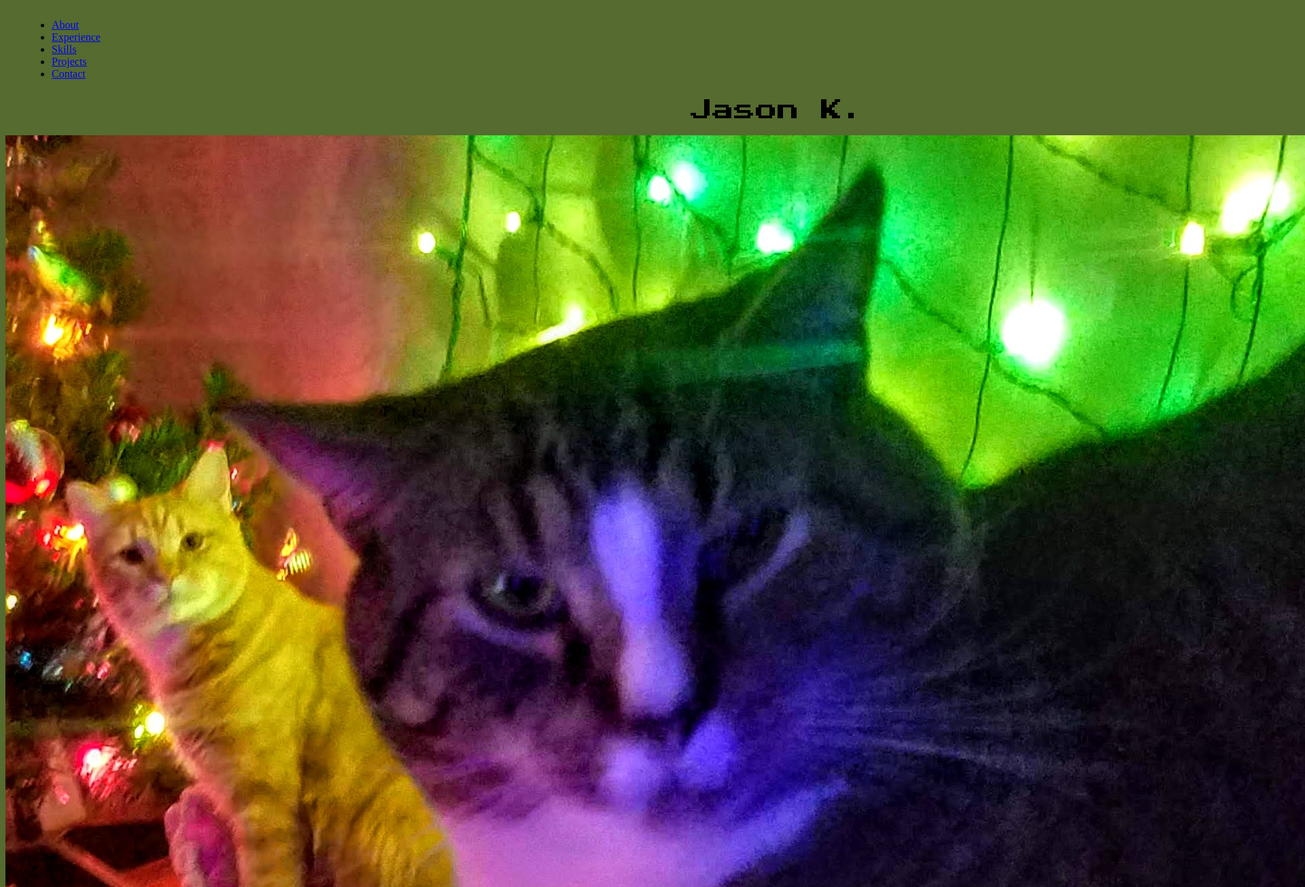
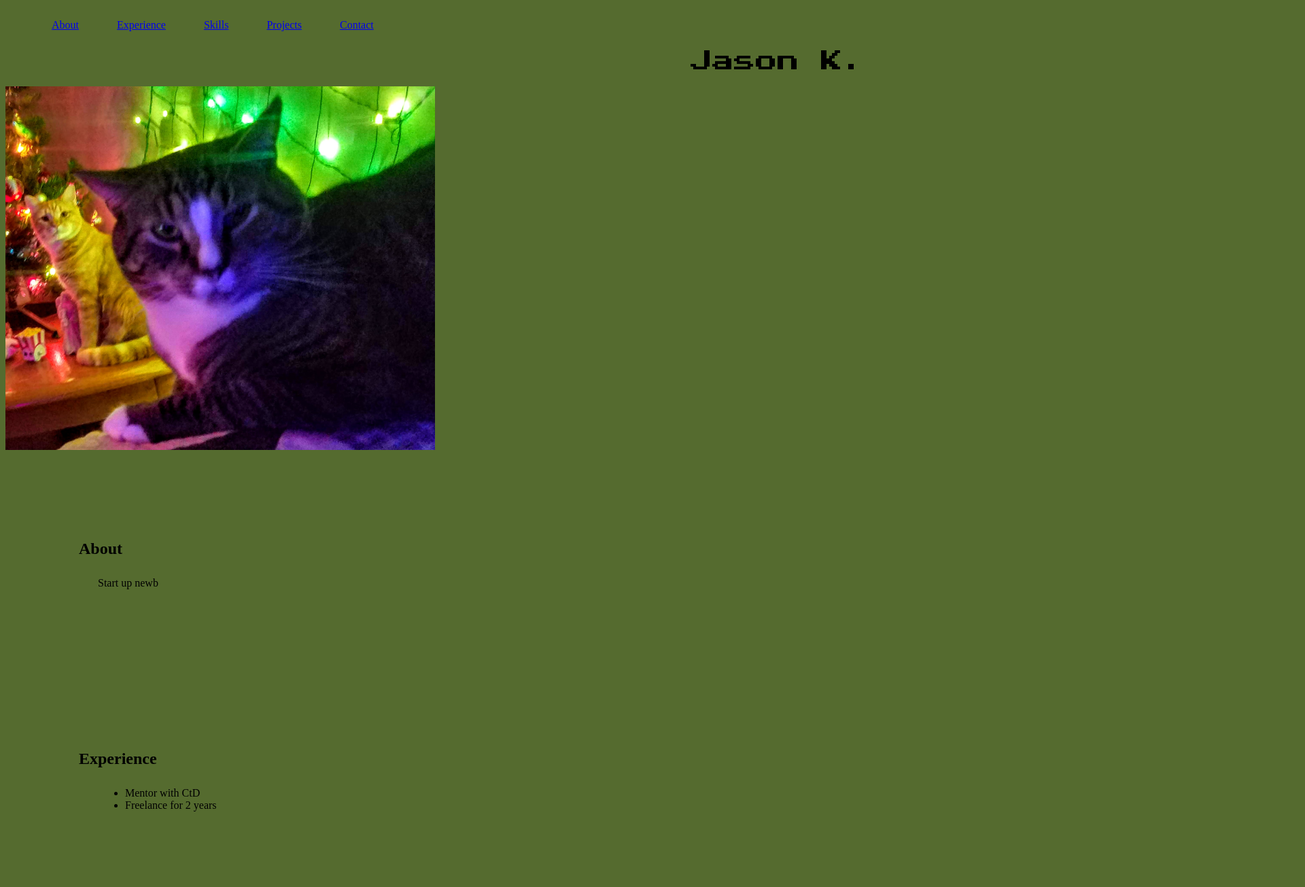
Before and after one commit to Jkuffler/CtD_Intro_Demo, a plain HTML site: page index.html in a window 1280 px wide. Shown: the top 1305 px of the page at 68% size, 1920 px wide, since content can reach past the window. Drawn offline with Linux system fonts and the light colour scheme.

Commit message:
styled image and nav elements

```diff
--- a/css/index.css
+++ b/css/index.css
@@ -9,6 +9,23 @@ h1 {
     text-align: right;
   }
 
+section {
+    margin: 3em;
+    padding: 5em;
+}
 section, p, ul {
     margin: 1.75em;
 }
+
+img {
+    max-width: 50%;
+    max-height: 50%;
+}
+
+#nav {
+    display: flex;
+    flex-direction: row;
+    gap: 3.5em;
+    list-style-type: none;
+    position: sticky;
+}
```
